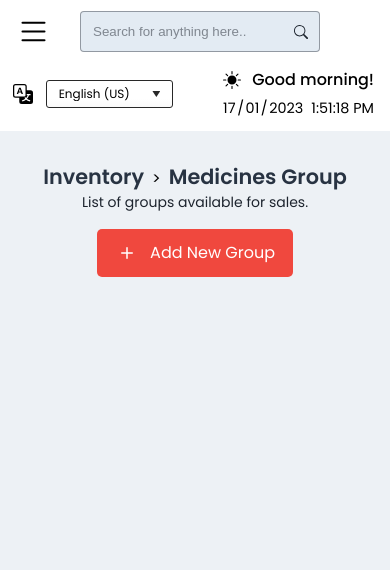
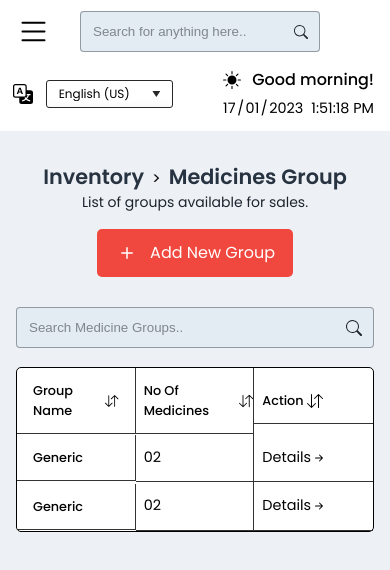
Before and after one commit to mohamedy72/pharmacy-managment, a React (Vite) app: page /inventory/medicinesgroup in a window 390 px wide. Shown: the top 570 px of the page. Built offline with nearby package versions, Linux system fonts and the light colour scheme; data requests are answered from the project's data file.

Commit message:
feat: Add responsive medicines group table

```diff
--- a/src/App.css
+++ b/src/App.css
@@ -31,6 +31,7 @@ body {
 
 a {
   text-decoration: none;
+  color: inherit;
 }
 ul {
   list-style: none;
--- a/src/components/Routes/Inventory/inventory.css
+++ b/src/components/Routes/Inventory/inventory.css
@@ -35,9 +35,15 @@
   background-color: rgba(240, 72, 62, 0.8);
 }
 
+.inventory svg {
+  width: 1rem;
+  height: 1rem;
+}
+
 .arrow {
-  margin-inline: .5rem;
+  margin-inline: 0.5rem;
 }
+
 @media screen and (max-width: 31.25rem) {
   .inventory_stats {
     justify-content: center;
--- a/src/components/SubRoutes/MedicinesGroup/MedicinesGroup.jsx
+++ b/src/components/SubRoutes/MedicinesGroup/MedicinesGroup.jsx
@@ -1,11 +1,21 @@
+import "./medicinesgroup.css";
 import LayoutHeader from "@/components/Layouts/LayoutHeader/LayoutHeader";
 import { Breadcrumbs } from "@/components/UI/Breadcrumbs/Breadcrumbs";
-import { Plus } from "react-bootstrap-icons";
-import "./medicinesgroup.css";
+import Table from "@/components/UI/Tables/Table";
+import { Searchbar } from "@/components/UI/Widgets";
+import { groupTableHeader } from "@/data/groupTableHeader";
+import { ArrowDownUp, ArrowRightShort, Plus } from "react-bootstrap-icons";
+import { Link } from "react-router-dom";
 
 const MedicinesGroup = () => {
+  const tableHeaders = groupTableHeader?.map((header, ind) => (
+    <th key={header + ind}>
+      {header} <ArrowDownUp className="header_icon" />
+    </th>
+  ));
+
   return (
-    <section>
+    <section className="group_list">
       <LayoutHeader
         layoutClass="inventory_header"
         textClass="inventory_header_text"
@@ -17,6 +27,40 @@ const MedicinesGroup = () => {
         icon={<Plus />}
         path={`new`}
       />
+      <div className="group_header">
+        <Searchbar
+          label="Search Medicine Groups"
+          name="search_group"
+          placeholder="Search Medicine Groups.."
+        />
+      </div>
+      <div className="group_table">
+        <Table>
+          <Table.Header>
+            <tr>{tableHeaders}</tr>
+          </Table.Header>
+          <Table.Body>
+            <tr>
+              <th>generic</th>
+              <td>02</td>
+              <td>
+                <Link href="#">
+                  details <ArrowRightShort />
+                </Link>
+              </td>
+            </tr>
+            <tr>
+              <th>generic</th>
+              <td>02</td>
+              <td>
+                <Link href="#">
+                  details <ArrowRightShort />
+                </Link>
+              </td>
+            </tr>
+          </Table.Body>
+        </Table>
+      </div>
     </section>
   );
 };
--- a/src/components/SubRoutes/MedicinesGroup/medicinesgroup.css
+++ b/src/components/SubRoutes/MedicinesGroup/medicinesgroup.css
@@ -0,0 +1,28 @@
+.group_list .table {
+  grid-template-columns: repeat(3, 1fr);
+}
+
+.group_list .searchbox {
+  margin-block-end: 1.2rem;
+}
+
+.group_list :is(.table_header, .table_body) {
+  text-transform: capitalize;
+}
+
+.group_list .table a {
+  display: flex;
+  align-items: center;
+}
+
+/*-----------------------------------*
+ * Media Queries
+ *-----------------------------------*/
+
+/* 480px */
+
+@media screen and (max-width: 30rem) {
+  .group_list .table th {
+    font-size: 0.8rem;
+  }
+}
--- a/src/components/SubRoutes/MedicinesList/MedicinesList.jsx
+++ b/src/components/SubRoutes/MedicinesList/MedicinesList.jsx
@@ -3,8 +3,7 @@ import "./medicineslist.css";
 import { Searchbar, Selectbox } from "@Components/UI/Widgets";
 import Table from "@/components/UI/Tables/Table";
 import { locationToArray } from "@Utils/locationToArray";
-import { useMedData } from "@Context/MedicinesContext";
-import { headers } from "@/data/tableHeaders";
+import { medicinesTableHeaders } from "@/data/medicinesTableHeaders";
 
 import { useLocation, Outlet, Link } from "react-router-dom";
 
@@ -23,7 +22,7 @@ const MedicinesList = () => {
   const { pathname } = useLocation();
   const pathnameArr = locationToArray(pathname);
 
-  const tableHeaders = headers?.map((header, ind) => (
+  const tableHeaders = medicinesTableHeaders?.map((header, ind) => (
     <th key={header + ind}>
       {header} <ArrowDownUp className="header_icon" />
     </th>
--- a/src/components/SubRoutes/MedicinesList/medicineslist.css
+++ b/src/components/SubRoutes/MedicinesList/medicineslist.css
@@ -11,12 +11,6 @@
   gap: 0.8rem;
 }
 
-.list_header .select_group > svg {
-  width: 1rem;
-  height: 1rem;
-  stroke: var(--darker-gray);
-}
-
 .list_header .select_group .selectbox {
   background-color: var(--white);
   border: 1px solid var(--darker-gray);
@@ -26,11 +20,6 @@
 
 .list_header .select_group .selectbox > option {
   padding: 0.5rem 1rem;
-}
-
-.list_table .header_icon {
-  width: 0.75rem;
-  height: 0.75rem;
 }
 
 .medicines_list .table {
--- a/src/components/UI/Widgets/Searchbar.jsx
+++ b/src/components/UI/Widgets/Searchbar.jsx
@@ -1,7 +1,7 @@
 import { Search } from "react-bootstrap-icons";
 import "./widgets.css";
 
-const Searchbar = ({ name, label, type, placeholder }) => {
+const Searchbar = ({ name, label, type = "text", placeholder }) => {
   return (
     <p className="searchbox">
       <input
--- /dev/null
+++ b/src/data/groupTableHeader.js
@@ -0,0 +1 @@
+export const groupTableHeader = ["Group Name", "no of medicines", "action"];
--- /dev/null
+++ b/src/data/medicinesTableHeaders.js
@@ -0,0 +1,7 @@
+export const medicinesTableHeaders = [
+  "med name",
+  "med id",
+  "group name",
+  "stock",
+  "action",
+];
--- a/src/data/tableHeaders.js
+++ /dev/null
@@ -1 +0,0 @@
-export const headers = ["med name", "med id", "group name", "stock", "action"];
```
Also changed, not shown: src/data/medicine_form.js (+9 -15 lines).
